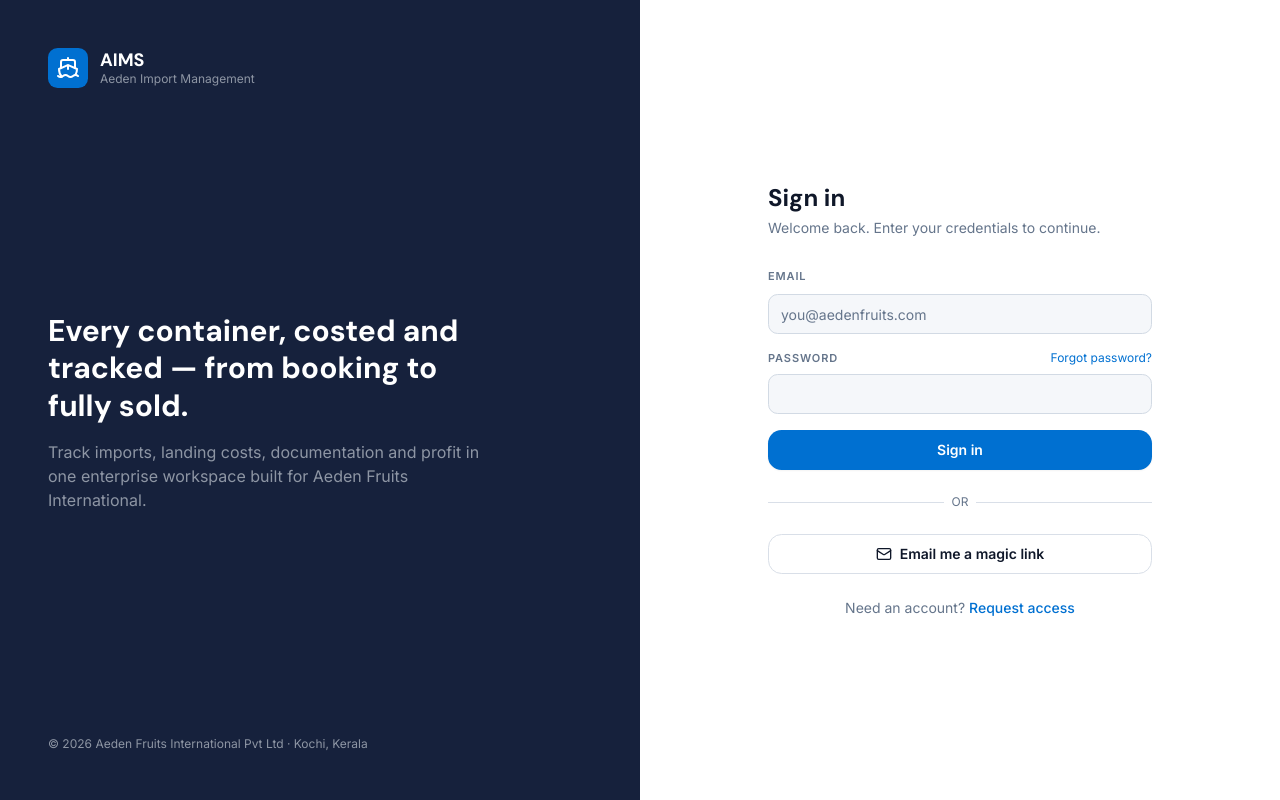
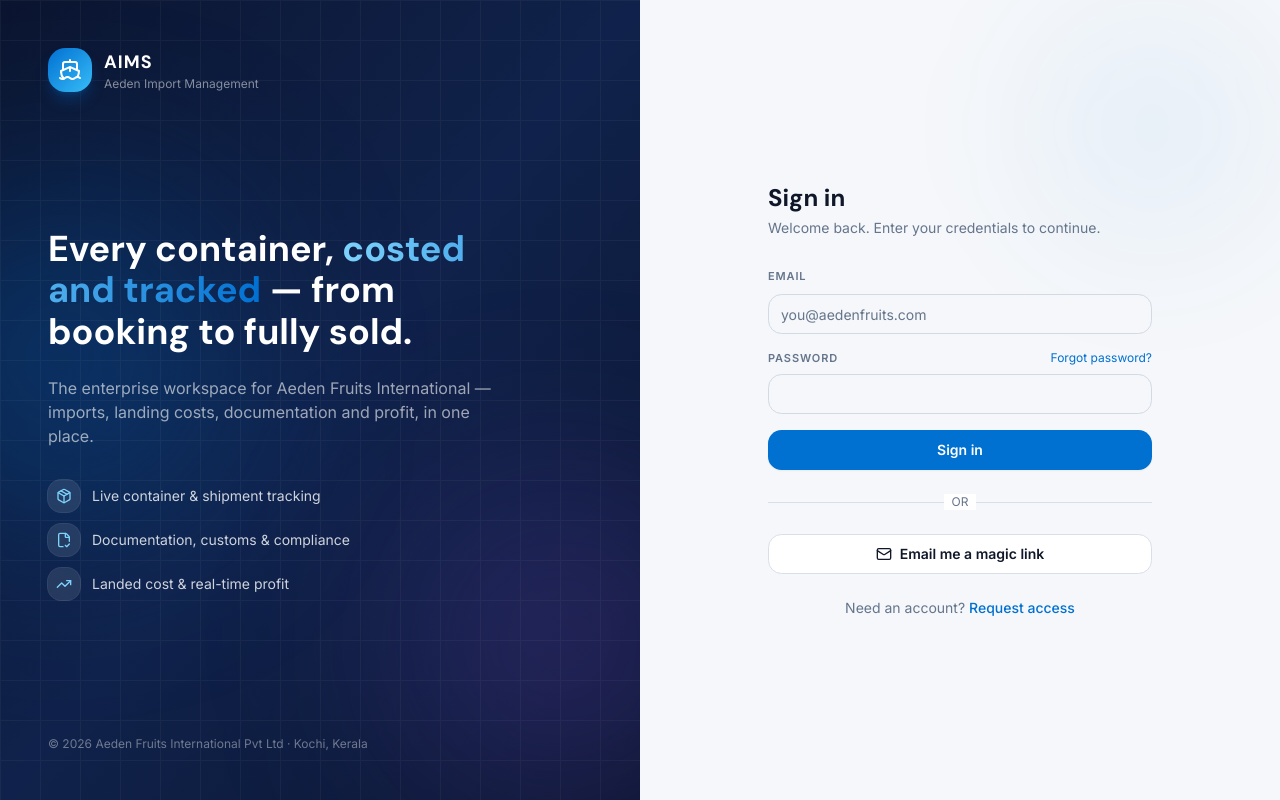
Before and after one commit to shishirsambabu/aims, a Next.js app: page /login in a window 1280 px wide. Built offline with nearby package versions, Linux system fonts and the light colour scheme.

Commit message:
UI polish: login, tabs, charts

```diff
--- a/app/(auth)/layout.tsx
+++ b/app/(auth)/layout.tsx
@@ -1,4 +1,4 @@
-import { Ship } from "lucide-react";
+import { Ship, Package, FileCheck2, TrendingUp } from "lucide-react";
 
 export default function AuthLayout({
   children,
@@ -8,36 +8,70 @@ export default function AuthLayout({
   return (
     <div className="grid min-h-screen lg:grid-cols-2">
       {/* Brand panel */}
-      <div className="relative hidden flex-col justify-between bg-sidebar p-12 text-white lg:flex">
-        <div className="flex items-center gap-3">
-          <div className="flex h-10 w-10 items-center justify-center rounded-md bg-primary">
+      <div className="relative hidden flex-col justify-between overflow-hidden bg-[#0B1530] p-12 text-white lg:flex">
+        {/* Gradient mesh + glow orbs */}
+        <div className="pointer-events-none absolute inset-0 bg-gradient-to-br from-[#0B1530] via-[#10224B] to-[#0B1530]" />
+        <div className="pointer-events-none absolute -left-24 top-1/4 h-80 w-80 rounded-full bg-primary/30 blur-[100px]" />
+        <div className="pointer-events-none absolute -right-20 bottom-0 h-80 w-80 rounded-full bg-violet-500/20 blur-[100px]" />
+        <div
+          className="pointer-events-none absolute inset-0 opacity-[0.04]"
+          style={{
+            backgroundImage:
+              "linear-gradient(white 1px, transparent 1px), linear-gradient(90deg, white 1px, transparent 1px)",
+            backgroundSize: "40px 40px",
+          }}
+        />
+
+        <div className="relative z-10 flex items-center gap-3">
+          <div className="flex h-11 w-11 items-center justify-center rounded-xl bg-gradient-to-br from-primary to-sky-400 shadow-lg shadow-primary/30">
             <Ship className="h-6 w-6" />
           </div>
-          <div>
-            <p className="font-heading text-lg font-bold leading-tight">AIMS</p>
-            <p className="text-xs text-sidebar-muted">Aeden Import Management</p>
+          <div className="leading-tight">
+            <p className="heading-caps text-lg">AIMS</p>
+            <p className="text-xs text-white/50">Aeden Import Management</p>
           </div>
         </div>
 
-        <div className="max-w-md space-y-4">
-          <h1 className="font-heading text-3xl font-bold leading-tight">
-            Every container, costed and tracked — from booking to fully sold.
+        <div className="relative z-10 max-w-md space-y-6">
+          <h1 className="font-heading text-4xl font-bold leading-[1.15]">
+            Every container,{" "}
+            <span className="bg-gradient-to-r from-sky-300 to-primary bg-clip-text text-transparent">
+              costed and tracked
+            </span>{" "}
+            — from booking to fully sold.
           </h1>
-          <p className="text-sidebar-muted">
-            Track imports, landing costs, documentation and profit in one
-            enterprise workspace built for Aeden Fruits International.
+          <p className="text-white/60">
+            The enterprise workspace for Aeden Fruits International — imports,
+            landing costs, documentation and profit, in one place.
           </p>
+          <ul className="space-y-3 pt-2">
+            {[
+              { icon: Package, text: "Live container & shipment tracking" },
+              { icon: FileCheck2, text: "Documentation, customs & compliance" },
+              { icon: TrendingUp, text: "Landed cost & real-time profit" },
+            ].map((f) => (
+              <li key={f.text} className="flex items-center gap-3 text-sm text-white/80">
+                <span className="flex h-8 w-8 items-center justify-center rounded-lg bg-white/10 ring-1 ring-white/15">
+                  <f.icon className="h-4 w-4 text-sky-300" />
+                </span>
+                {f.text}
+              </li>
+            ))}
+          </ul>
         </div>
 
-        <p className="text-xs text-sidebar-muted">
+        <p className="relative z-10 text-xs text-white/40">
           © {new Date().getFullYear()} Aeden Fruits International Pvt Ltd ·
           Kochi, Kerala
         </p>
       </div>
 
       {/* Form panel */}
-      <div className="flex items-center justify-center bg-surface p-6">
-        <div className="w-full max-w-sm">{children}</div>
+      <div className="relative flex items-center justify-center bg-background p-6">
+        <div className="pointer-events-none absolute right-0 top-0 h-64 w-64 rounded-full bg-primary/5 blur-3xl" />
+        <div className="relative w-full max-w-sm rounded-2xl border border-border bg-card p-8 shadow-card lg:border-0 lg:bg-transparent lg:p-0 lg:shadow-none">
+          {children}
+        </div>
       </div>
     </div>
   );
--- a/components/layout/Sidebar.tsx
+++ b/components/layout/Sidebar.tsx
@@ -97,7 +97,7 @@ export function Sidebar({ counts }: { counts: NavCounts }) {
         <NavLinks counts={counts} />
         <div className="border-t border-white/10 px-5 py-4 text-[11px] text-sidebar-muted">
           Import Management System
-          <br />v2.1 · Design Refresh
+          <br />v2.2 · UI Polish
         </div>
       </aside>
 
--- a/components/ui/input.tsx
+++ b/components/ui/input.tsx
@@ -10,7 +10,7 @@ const Input = React.forwardRef<HTMLInputElement, InputProps>(
       <input
         type={type}
         className={cn(
-          "flex h-10 w-full rounded-md border border-input bg-background px-3 py-2 text-sm ring-offset-background file:border-0 file:bg-transparent file:text-sm file:font-medium placeholder:text-muted-foreground focus-visible:outline-none focus-visible:ring-2 focus-visible:ring-ring focus-visible:ring-offset-2 disabled:cursor-not-allowed disabled:opacity-50",
+          "flex h-10 w-full rounded-lg border border-input bg-background px-3 py-2 text-sm ring-offset-background file:border-0 file:bg-transparent file:text-sm file:font-medium placeholder:text-muted-foreground focus-visible:outline-none focus-visible:ring-2 focus-visible:ring-ring focus-visible:ring-offset-2 disabled:cursor-not-allowed disabled:opacity-50",
           className
         )}
         ref={ref}
--- a/components/ui/select.tsx
+++ b/components/ui/select.tsx
@@ -17,7 +17,7 @@ const SelectTrigger = React.forwardRef<
   <SelectPrimitive.Trigger
     ref={ref}
     className={cn(
-      "flex h-9 w-full items-center justify-between gap-2 rounded-md border border-input bg-background px-3 py-2 text-sm ring-offset-background placeholder:text-muted-foreground focus:outline-none focus:ring-2 focus:ring-ring disabled:cursor-not-allowed disabled:opacity-50 [&>span]:line-clamp-1",
+      "flex h-9 w-full items-center justify-between gap-2 rounded-lg border border-input bg-background px-3 py-2 text-sm ring-offset-background placeholder:text-muted-foreground focus:outline-none focus:ring-2 focus:ring-ring disabled:cursor-not-allowed disabled:opacity-50 [&>span]:line-clamp-1",
       className
     )}
     {...props}
--- a/components/ui/tabs.tsx
+++ b/components/ui/tabs.tsx
@@ -14,7 +14,7 @@ const TabsList = React.forwardRef<
   <TabsPrimitive.List
     ref={ref}
     className={cn(
-      "inline-flex items-center justify-start gap-1 overflow-x-auto border-b border-border",
+      "inline-flex items-center justify-start gap-1 overflow-x-auto rounded-xl border border-border bg-surface-alt/60 p-1 scrollbar-thin",
       className
     )}
     {...props}
@@ -29,7 +29,7 @@ const TabsTrigger = React.forwardRef<
   <TabsPrimitive.Trigger
     ref={ref}
     className={cn(
-      "inline-flex items-center whitespace-nowrap border-b-2 border-transparent px-4 py-2.5 text-sm font-medium text-muted-foreground ring-offset-background transition-all hover:text-foreground focus-visible:outline-none focus-visible:ring-2 focus-visible:ring-ring disabled:pointer-events-none disabled:opacity-50 data-[state=active]:border-primary data-[state=active]:text-primary",
+      "inline-flex items-center whitespace-nowrap rounded-lg px-3.5 py-1.5 text-[11px] font-semibold uppercase tracking-wide text-muted-foreground ring-offset-background transition-all hover:text-foreground focus-visible:outline-none focus-visible:ring-2 focus-visible:ring-ring disabled:pointer-events-none disabled:opacity-50 data-[state=active]:bg-surface data-[state=active]:text-primary data-[state=active]:shadow-sm",
       className
     )}
     {...props}
--- a/components/ui/textarea.tsx
+++ b/components/ui/textarea.tsx
@@ -9,7 +9,7 @@ const Textarea = React.forwardRef<HTMLTextAreaElement, TextareaProps>(
     return (
       <textarea
         className={cn(
-          "flex min-h-[80px] w-full rounded-md border border-input bg-background px-3 py-2 text-sm ring-offset-background placeholder:text-muted-foreground focus-visible:outline-none focus-visible:ring-2 focus-visible:ring-ring disabled:cursor-not-allowed disabled:opacity-50",
+          "flex min-h-[80px] w-full rounded-lg border border-input bg-background px-3 py-2 text-sm ring-offset-background placeholder:text-muted-foreground focus-visible:outline-none focus-visible:ring-2 focus-visible:ring-ring disabled:cursor-not-allowed disabled:opacity-50",
           className
         )}
         ref={ref}
```
Also changed, not shown: components/dashboard/AnalyticsCharts.tsx (+7 -6 lines).
